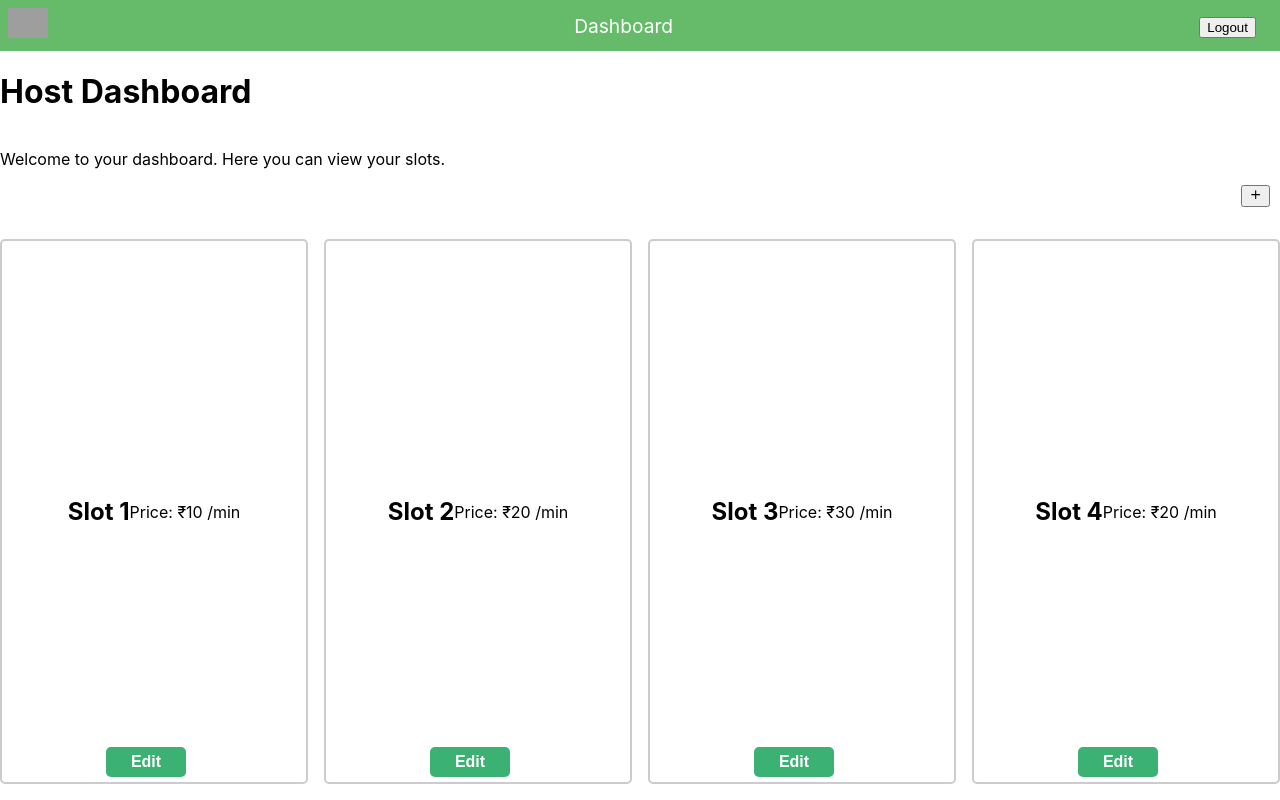
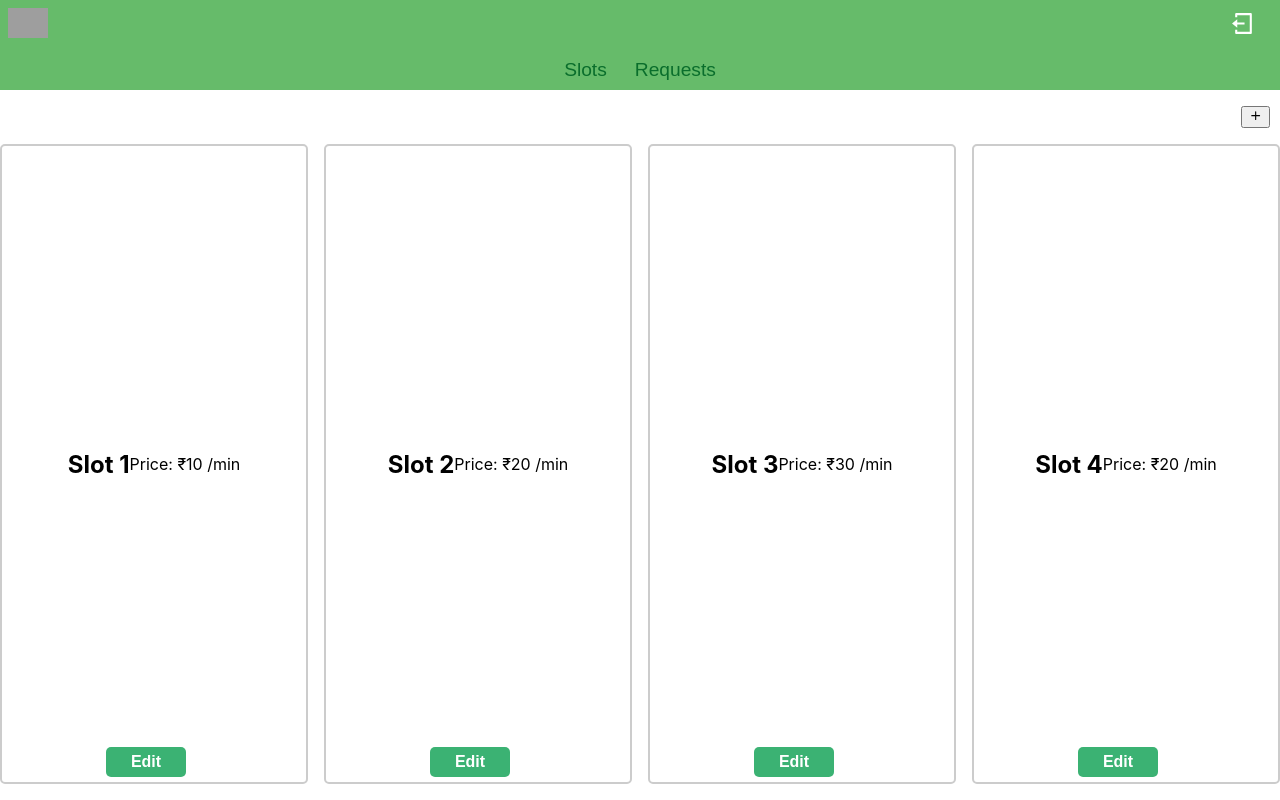
Before and after one commit to potlapalliharish/ev-charging, a React (Create React App) app: page /host-dashboard in a window 1280 px wide. Built offline with nearby package versions, Linux system fonts and the light colour scheme; grey boxes are pictures that could not be loaded.

Commit message:
slots and requests fields in host dashboard

```diff
--- a/src/Host/HostDashboard.js
+++ b/src/Host/HostDashboard.js
@@ -3,6 +3,7 @@ import { useNavigate } from 'react-router-dom';
 import { Link } from 'react-router-dom';
 import HostCard from './HostCard';
 import { FiPlus, Fi } from 'react-icons/fi';
+import { RiLogoutBoxLine } from 'react-icons/ri';
 function HostDashboard() {
   const navigate = useNavigate()
   const handleBack = () => {
@@ -28,13 +29,20 @@ function HostDashboard() {
   ];
   return (
     <div className="dashboard">
+      <div>
       <nav className="dashboard-nav">
         <Link to="/"><img src="https://cdn-icons-png.flaticon.com/512/2991/2991201.png" /></Link>
-        <Link to="/host-dashboard">Dashboard</Link>
-        <Link to="/"><button className="logout-btn">Logout</button></Link>
+        <div className="dashboard-tabs">
+          <button>
+            Slots
+          </button>
+          <button>
+            Requests
+          </button>
+        </div>
+        <Link to="/"><RiLogoutBoxLine size={25} color="#fff" /></Link>
       </nav>
-      <h1>Host Dashboard</h1>
-      <p>Welcome to your dashboard. Here you can view your slots.</p>
+      </div>
       <div className="plus-icon"><button>
         <FiPlus />
       </button>
--- a/src/index.css
+++ b/src/index.css
@@ -72,7 +72,7 @@ code {
   display: grid;
   grid-template-columns: repeat(auto-fit, minmax(300px, 1fr));
   gap: 1rem;
-  margin-top: 2rem;
+  margin-top: 1rem;
   overflow-y: scroll;
   height: calc(100vh - 70px);
 }
@@ -141,6 +141,7 @@ code {
 .plus-icon {
   display: flex;
   justify-content: flex-end;
+  margin-top: 55px;
 }
 
 .plus-icon button {
```
